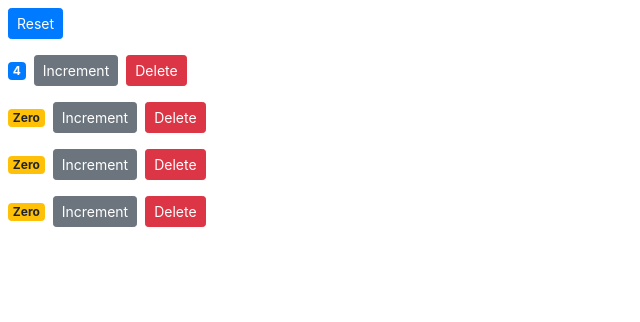
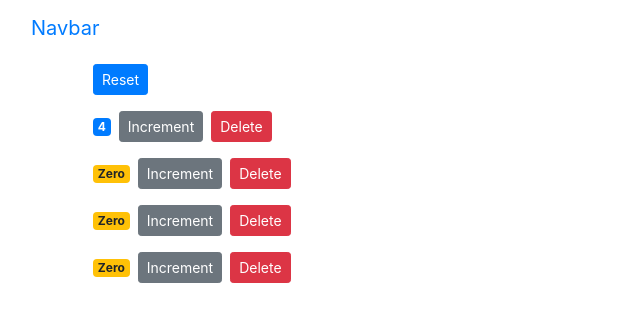
Before and after one commit to avadhutFrontEnd/counter-app, a React (Create React App) app: page / in a window 1280 px wide. Shown: the top 322 px of the page, without its empty margins (0-640 px from the left). Built offline with nearby package versions, Linux system fonts and the light colour scheme.

Commit message:
[Course: Mastering React 16 > 4-Composing Components(1h) ] [ Video: #11-Multiple-Components-in-Sync_mp4_5min_53sec ] - Change `Layout` and add new component `navbar.jsx`.

```diff
--- a/src/App.js
+++ b/src/App.js
@@ -1,25 +1,19 @@
-import logo from './logo.svg';
-import './App.css';
+import React, { Component } from "react";
+import NavBar from "./components/navbar";
+import "./App.css";
+import Counters from "./components/counters";
 
-function App() {
-  return (
-    <div className="App">
-      <header className="App-header">
-        <img src={logo} className="App-logo" alt="logo" />
-        <p>
-          Edit <code>src/App.js</code> and save to reload.
-        </p>
-        <a
-          className="App-link"
-          href="https://reactjs.org"
-          target="_blank"
-          rel="noopener noreferrer"
-        >
-          Learn React
-        </a>
-      </header>
-    </div>
-  );
+class App extends Component {
+  render() {
+    return (
+      <React.Fragment>
+        <NavBar />
+        <main className="container">
+          <Counters />
+        </main>
+      </React.Fragment>
+    );
+  }
 }
 
 export default App;
--- /dev/null
+++ b/src/components/navbar.jsx
@@ -0,0 +1,18 @@
+import React, { Component } from "react";
+
+class NavBar extends Component {
+  state = {};
+  render() {
+    return (
+      <nav className="navbar bg-body-tertiary">
+        <div className="container-fluid">
+          <a className="navbar-brand" href="#">
+            Navbar
+          </a>
+        </div>
+      </nav>
+    );
+  }
+}
+
+export default NavBar;
--- a/src/index.js
+++ b/src/index.js
@@ -4,12 +4,11 @@ import './index.css';
 import App from './App';
 import reportWebVitals from './reportWebVitals';
 import 'bootstrap/dist/css/bootstrap.css';
-import Counters from './components/counters';
 
 const root = ReactDOM.createRoot(document.getElementById('root'));
 root.render(
   <React.StrictMode>
-    <Counters />
+    <App />
   </React.StrictMode>
 );
 
```
Also changed, not shown: 1 other file (tests, documents, lock files or other folders).
